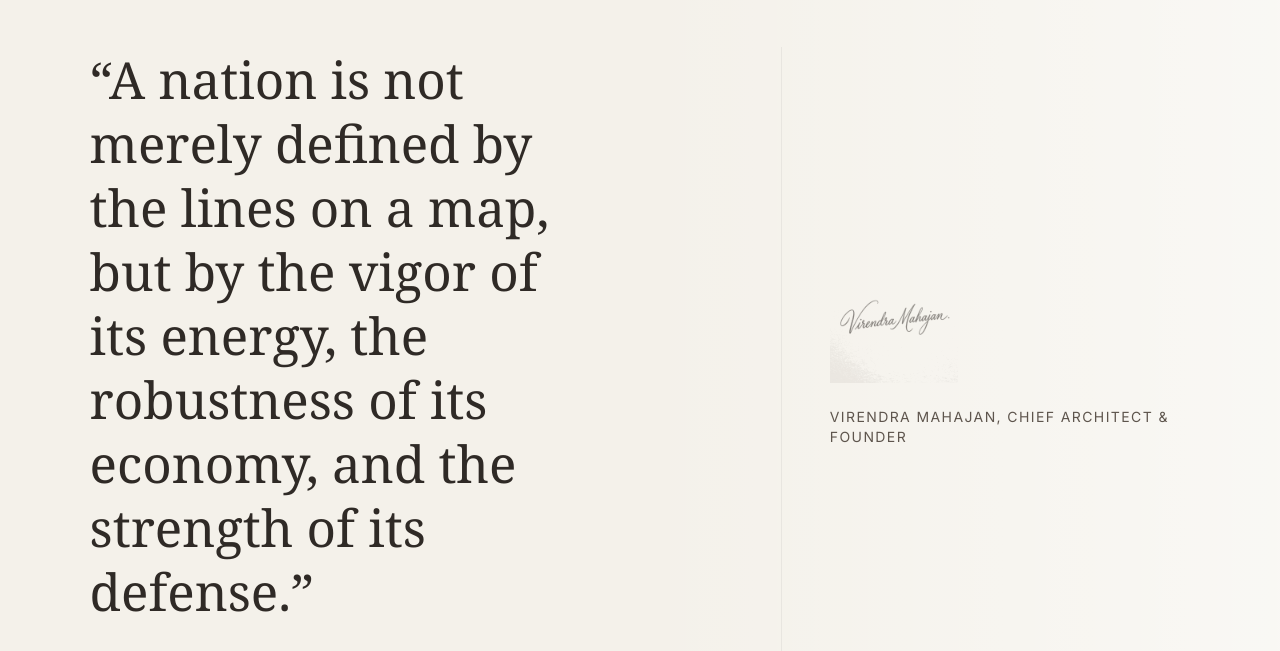
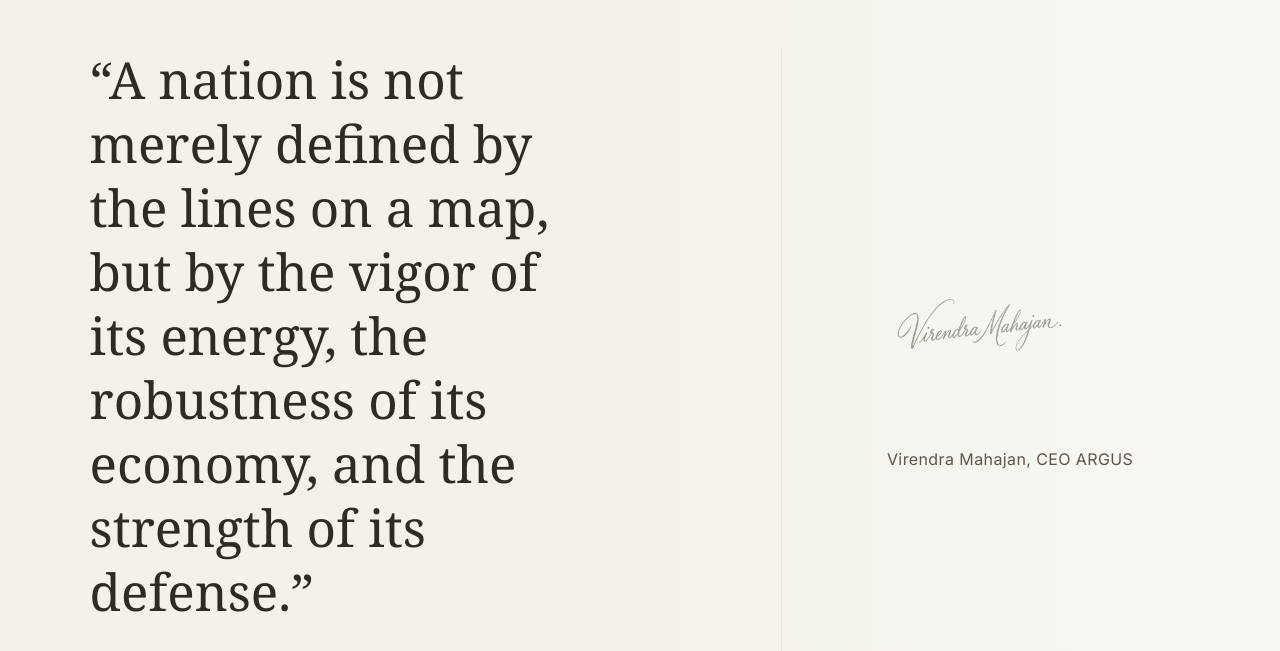
Before and after one commit to Kmennn/ARGUS-Technology-Intelligence-Forecasting, a Next.js app: page / in a window 1280 px wide. Shown: the part 3044-3695 px from the top of the page. Built offline with nearby package versions, Linux system fonts and the light colour scheme.

Commit message:
Enhance: Adjust signature layout and text to match reference perfectly

```diff
--- a/src/app/page.tsx
+++ b/src/app/page.tsx
@@ -241,18 +241,18 @@ export default function LandingPage() {
             </h2>
           </blockquote>
 
-          <div className="flex flex-col items-start justify-center pl-8 md:pl-12 border-l border-[rgba(0,0,0,0.05)] h-full min-h-[250px] mt-10 md:mt-0">
-            <div className="mb-4">
+          <div className="flex flex-col items-center justify-center pl-8 md:pl-12 border-l border-[rgba(0,0,0,0.05)] h-full min-h-[250px] mt-10 md:mt-0">
+            <div className="mb-6 mr-8 md:mr-16">
               {/* eslint-disable-next-line @next/next/no-img-element */}
               <img
                 src="/assets/signature-transparent.png"
                 alt="Virendra Mahajan Signature"
-                className="h-24 md:h-32 w-auto object-contain opacity-90"
+                className="h-32 md:h-48 w-auto object-contain mix-blend-multiply opacity-80"
               />
             </div>
 
-            <p className="font-mono text-xs md:text-sm tracking-widest text-[#5e554d] uppercase mt-2">
-              Virendra Mahajan, Chief Architect & Founder
+            <p className="font-mono text-sm md:text-base tracking-wide text-[#5e554d]">
+              Virendra Mahajan, CEO ARGUS
             </p>
           </div>
         </div>
```
Also changed, not shown: public/assets/signature-transparent.png, 1 other file (tests, documents, lock files or other folders).
